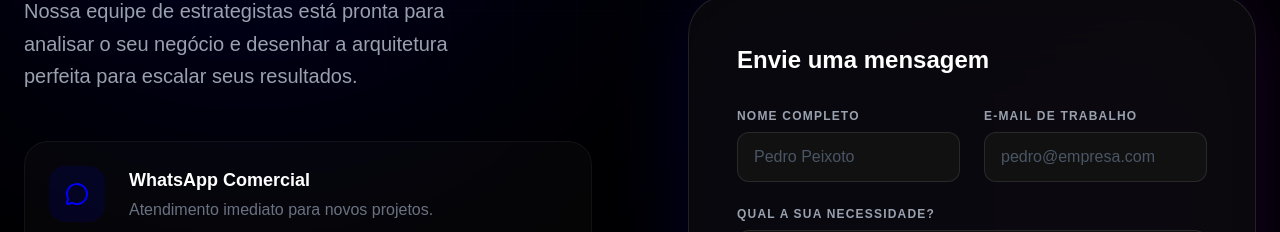
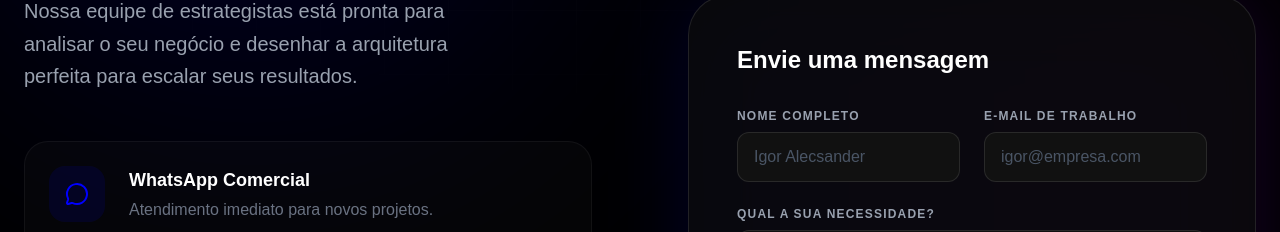
Before and after one commit to Peixotim/codex-website, a Next.js app: page /contato in a window 1280 px wide. Shown: the part 438-670 px from the top of the page. Built offline with nearby package versions, Linux system fonts and the light colour scheme.

Commit message:
fix: atualiza placeholders dos campos de nome e email no formulário de contato

```diff
--- a/app/contato/page.tsx
+++ b/app/contato/page.tsx
@@ -118,7 +118,7 @@ export default function ContactPage() {
                       name="nome"
                       value={formData.nome}
                       onChange={handleChange}
-                      placeholder="Pedro Peixoto"
+                      placeholder="Igor Alecsander"
                       className="w-full bg-[#111111] border border-white/10 rounded-xl px-4 py-3 text-white placeholder-gray-600 focus:outline-none focus:border-[#0000FF] transition-colors"
                       required
                     />
@@ -130,7 +130,7 @@ export default function ContactPage() {
                       name="email"
                       value={formData.email}
                       onChange={handleChange}
-                      placeholder="pedro@empresa.com"
+                      placeholder="igor@empresa.com"
                       className="w-full bg-[#111111] border border-white/10 rounded-xl px-4 py-3 text-white placeholder-gray-600 focus:outline-none focus:border-[#0000FF] transition-colors"
                     />
                   </div>
```
